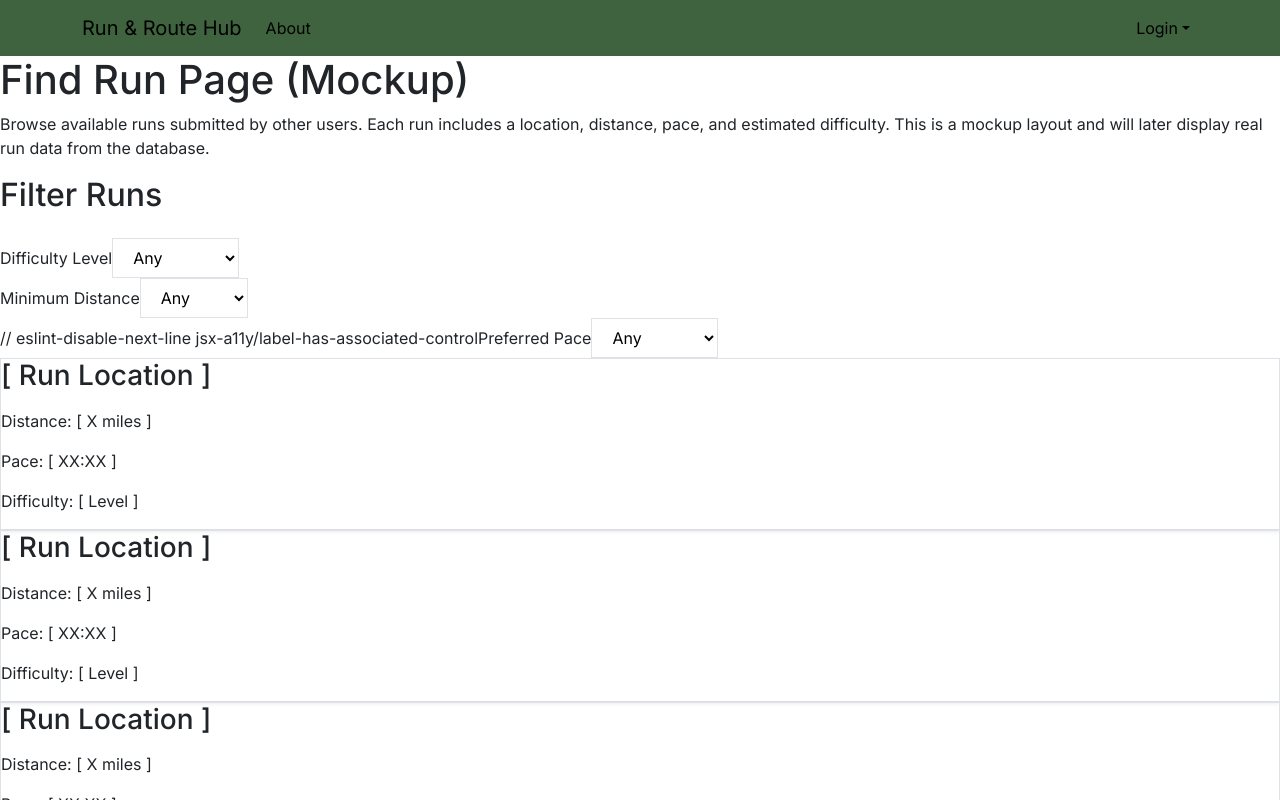
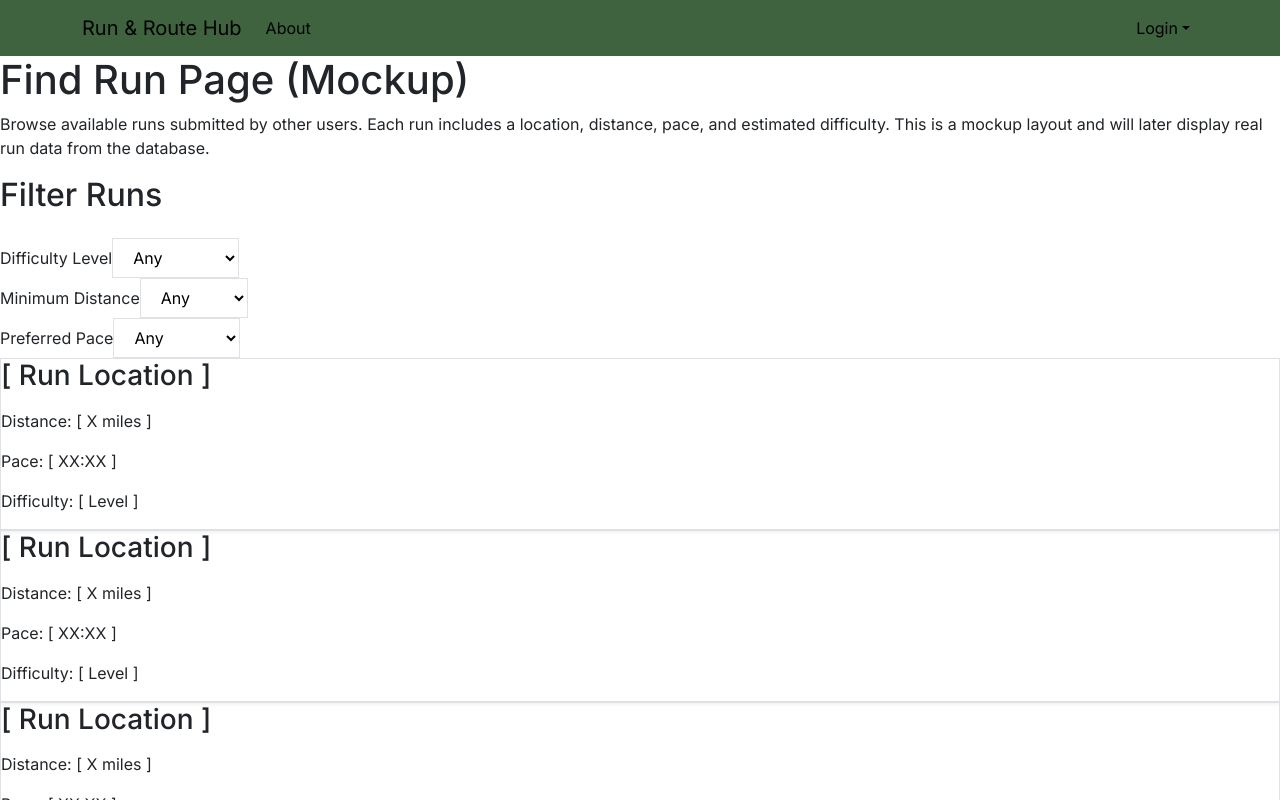
Before and after one commit to run-and-route-hub/Run-and-Route-Hub, a Next.js app: page /list in a window 1280 px wide. Shown: the top 800 px of the page. Built offline with nearby package versions, Linux system fonts and the light colour scheme; no server answers.

Commit message:
Update page.tsx

```diff
--- a/src/app/list/page.tsx
+++ b/src/app/list/page.tsx
@@ -39,7 +39,6 @@ export default function FindRunMockupPage() {
           </div>
 
           <div>
-            // eslint-disable-next-line jsx-a11y/label-has-associated-control
             <label className="block text-gray-800 font-medium mb-1">Preferred Pace</label>
             <select className="border border-gray-400 rounded-md px-3 py-2 w-full bg-white">
               <option>Any</option>
```
